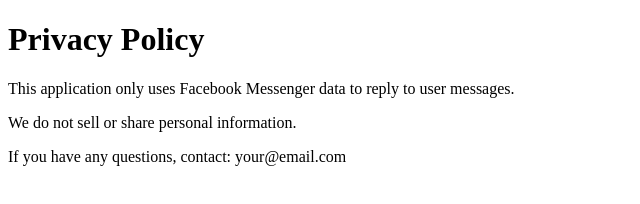
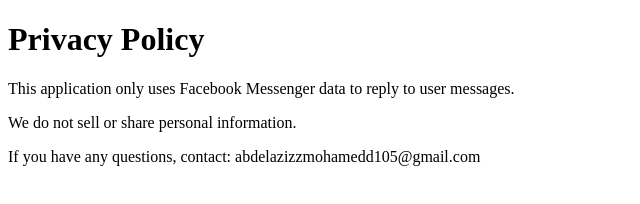
Before and after one commit to abdelazizzmohamedd10/qemma3, a plain HTML site: page index.html in a window 1280 px wide. Shown: the whole page, without its empty margins (0-640 px from the left). Drawn offline with Linux system fonts and the light colour scheme.

Commit message:
Update contact email in privacy policy
its safe

```diff
--- a/index.html
+++ b/index.html
@@ -7,6 +7,6 @@
   <h1>Privacy Policy</h1>
   <p>This application only uses Facebook Messenger data to reply to user messages.</p>
   <p>We do not sell or share personal information.</p>
-  <p>If you have any questions, contact: your@email.com</p>
+  <p>If you have any questions, contact: abdelazizzmohamedd105@gmail.com</p>
 </body>
 </html>
```
